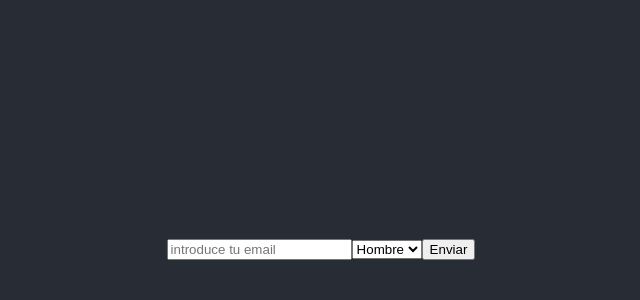
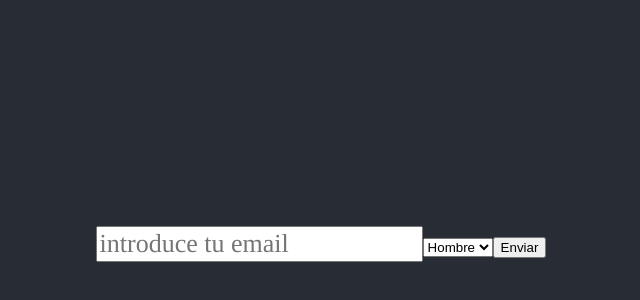
Before and after one commit to rafavillarraso/reto3_concarpetas, a React (Create React App) app: page / in a window 1280 px wide. Shown: the part 156-456 px from the top of the page, without its empty margins (319-959 px from the left). Built offline with nearby package versions, Linux system fonts and the light colour scheme.

Commit message:
se hañade el primer archivo de sass para el componente UserForm

```diff
--- a/package.json
+++ b/package.json
@@ -9,6 +9,7 @@
     "react": "^17.0.2",
     "react-dom": "^17.0.2",
     "react-scripts": "4.0.3",
+    "sass": "^1.38.2",
     "web-vitals": "^1.1.2"
   },
   "scripts": {
--- a/src/App.js
+++ b/src/App.js
@@ -1,7 +1,7 @@
 import logo from './logo.svg';
 import './App.css';
 import React, { useState } from 'react';
-import UserForm from './components/UserForm'
+import UserForm from './components/UserForm/UserForm'
 
 
 // const Saluda = props => {
--- a/src/components/UserForm.jsx
+++ b/src/components/UserForm/UserForm.jsx
@@ -1,4 +1,5 @@
 import React from 'react';
+import './UserForm.sass'
 
 class UserForm extends React.Component{
     constructor(props){
@@ -22,7 +23,7 @@ class UserForm extends React.Component{
 
     render() {
         return (
-            <form onSubmit={this.handleSubmit}>
+            <form className='userForm' onSubmit={this.handleSubmit}>
                 <input type="email" name="email" value={this.state.email} onChange={this.handleChange} placeholder="introduce tu email"/>
                 <select name="genero" value={this.state.genero} onChange={this.handleSelectChange}>
                     <option value="hHmbre">Hombre</option>
--- /dev/null
+++ b/src/components/UserForm/UserForm.sass
@@ -0,0 +1,7 @@
+$font-stack: times, sans-serif
+$primary-color: rgba(0,0,0,0.2)
+
+.userForm
+  input
+    font: 100% $font-stack
+    color: $primary-color
```
Also changed, not shown: 1 other file (tests, documents, lock files or other folders).
